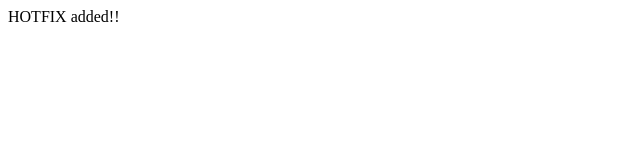
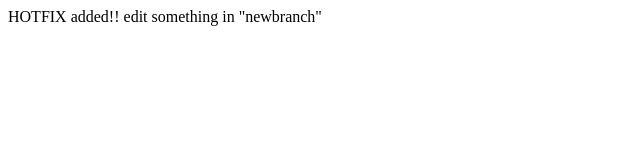
Before and after one commit to waxmar/test, a plain HTML site: page index.html in a window 1280 px wide. Shown: the whole page, without its empty margins (0-640 px from the left). Drawn offline with Linux system fonts and the light colour scheme.

Commit message:
commit in newbranch

```diff
--- a/index.html
+++ b/index.html
@@ -6,7 +6,7 @@
 </head>
 <body>
 
-HOTFIX added!!
+HOTFIX added!! edit something in "newbranch"
 
 </body>
 </html>
```
